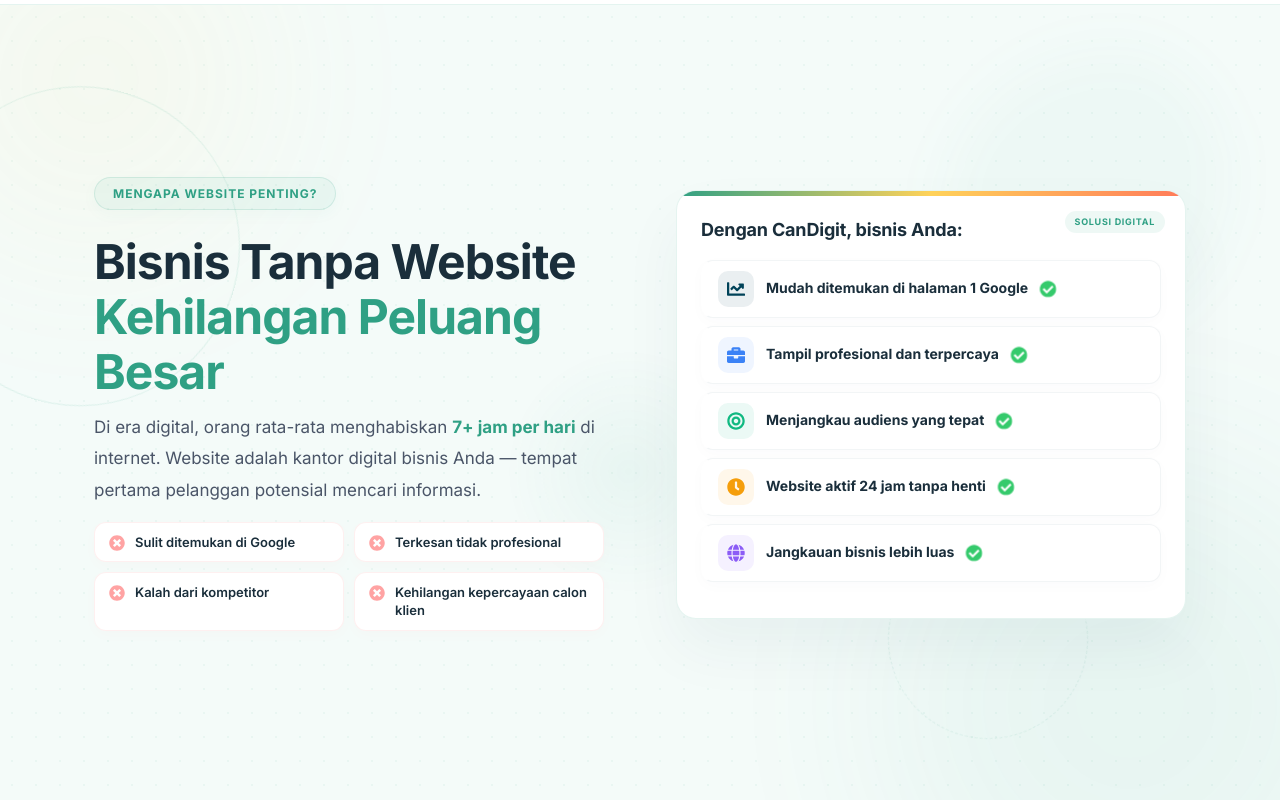
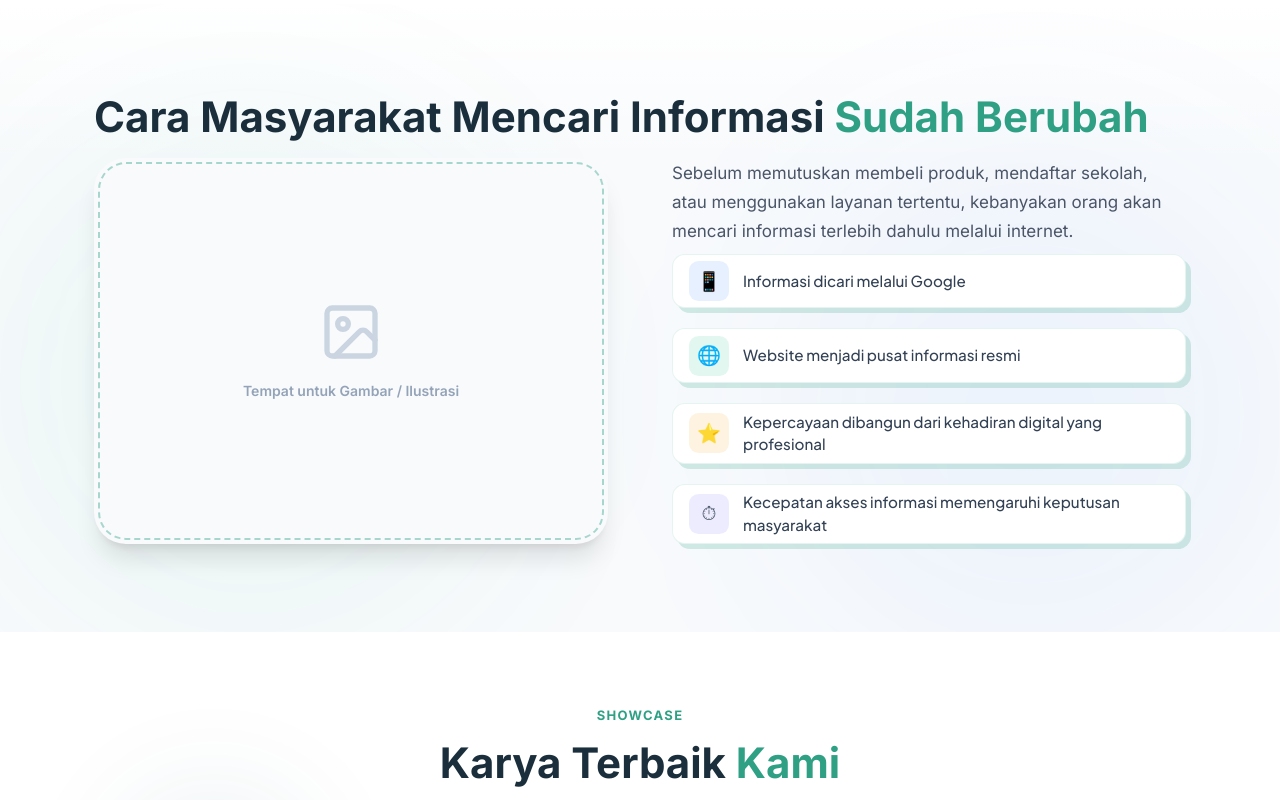
Before and after one commit to navyrastudio/companyprofilecandigital, a Next.js app: page / in a window 1280 px wide. Shown: the part 820-1620 px from the top of the page. Built offline with nearby package versions, Linux system fonts and the light colour scheme.

Commit message:
style: complete redesign of the why us section layout

```diff
--- a/app/components/WhyUsSection.tsx
+++ b/app/components/WhyUsSection.tsx
@@ -1,90 +1,64 @@
-import {
-  FaChartLine,
-  FaBriefcase,
-  FaBullseye,
-  FaClock,
-  FaGlobe,
-  FaTimesCircle,
-  FaCheckCircle,
-} from "react-icons/fa";
-
-const problems = [
-  "Sulit ditemukan di Google",
-  "Terkesan tidak profesional",
-  "Kalah dari kompetitor",
-  "Kehilangan kepercayaan calon klien",
-];
-
-const benefits = [
-  { Icon: FaChartLine, text: "Mudah ditemukan di halaman 1 Google", color: "#004258" },
-  { Icon: FaBriefcase, text: "Tampil profesional dan terpercaya", color: "#3b82f6" },
-  { Icon: FaBullseye, text: "Menjangkau audiens yang tepat", color: "#10b981" },
-  { Icon: FaClock, text: "Website aktif 24 jam tanpa henti", color: "#f59e0b" },
-  { Icon: FaGlobe, text: "Jangkauan bisnis lebih luas", color: "#8b5cf6" },
-];
+import { ImageIcon } from "lucide-react";
 
 export function WhyUsSection() {
+  const items = [
+    { emoji: "📱", text: "Informasi dicari melalui Google", color: "rgba(59, 130, 246, 0.12)" },
+    { emoji: "🌐", text: "Website menjadi pusat informasi resmi", color: "rgba(16, 185, 129, 0.12)" },
+    { emoji: "⭐", text: "Kepercayaan dibangun dari kehadiran digital yang profesional", color: "rgba(245, 158, 11, 0.12)" },
+    { emoji: "⏱", text: "Kecepatan akses informasi memengaruhi keputusan masyarakat", color: "rgba(99, 102, 241, 0.12)" }
+  ];
+
   return (
-    <section className="whyus-section" style={{ marginBottom: "-40px" }}>
-      {/* Glowing Backdrop Orbs */}
-      <div className="whyus-orb-1"></div>
-      <div className="whyus-orb-2"></div>
+    <section
+      id="why-us"
+      className="relative py-24 lg:py-32 overflow-hidden bg-slate-50"
+    >
+      {/* Background Decor */}
+      <div className="absolute top-0 inset-x-0 h-40 bg-gradient-to-b from-white to-transparent"></div>
+      <div className="absolute top-40 right-0 w-[500px] h-[500px] rounded-full bg-blue-500/5 blur-[100px]"></div>
+      <div className="absolute bottom-0 left-0 w-[500px] h-[500px] rounded-full bg-emerald-500/5 blur-[100px]"></div>
 
-      {/* Decorative Interactive Shapes */}
-      <div className="whyus-shape whyus-shape-1"></div>
-      <div className="whyus-shape whyus-shape-2"></div>
-      <div className="whyus-shape whyus-shape-3"></div>
-      <div className="whyus-shape whyus-shape-4"></div>
+      <div className="container relative z-10 mx-auto px-4 max-w-7xl">
 
-      <div className="container">
-        <div className="two-col why-us-grid">
-          {/* Left Column */}
-          <div className="whyus-left-col reveal-left">
-            <div className="section-label reveal reveal-d1">Mengapa Website Penting?</div>
-            <h2 className="section-title whyus-title reveal reveal-d2" style={{ textAlign: "left" }}>
-              Bisnis Tanpa Website<br />
-              <span>Kehilangan Peluang Besar</span>
-            </h2>
-            <p className="whyus-desc reveal reveal-d3">
-              Di era digital, orang rata-rata menghabiskan{" "}
-              <strong>7+ jam per hari</strong> di internet.
-              Website adalah kantor digital bisnis Anda — tempat pertama pelanggan potensial mencari informasi.
-            </p>
+        {/* Header Section */}
+        <div className="w-full text-left mb-16 lg:mb-20 reveal">
+          <h2 className="section-title whitespace-normal lg:whitespace-nowrap">
+            Cara Masyarakat Mencari Informasi <span>Sudah Berubah</span>
+          </h2>
+        </div>
 
-            {/* 2x2 Grid of Problems */}
-            <div className="whyus-problems-container">
-              {problems.map((item) => (
-                <div key={item} className="whyus-problem-item">
-                  <FaTimesCircle size={16} color="#ffa3a3" style={{ marginTop: "2px", flexShrink: 0 }} />
-                  <span className="whyus-problem-text">{item}</span>
-                </div>
-              ))}
+        {/* 2-Column Section */}
+        <div className="grid grid-cols-1 lg:grid-cols-2 gap-12 lg:gap-16 items-center">
+
+          {/* Left: Custom Styled Image Placeholder */}
+          <div className="relative w-full reveal-left">
+            <div className="why-image-wrapper shadow-xl">
+              <ImageIcon className="why-image-icon" />
+              <span className="why-image-text">Tempat untuk Gambar / Ilustrasi</span>
             </div>
           </div>
 
-          {/* Right Column */}
-          <div className="whyus-right-col reveal-right">
-            <div className="whyus-benefit-card">
-              <span className="whyus-card-badge">Solusi Digital</span>
-              <h3 className="whyus-benefit-title">
-                Dengan CanDigit, bisnis Anda:
-              </h3>
-              {benefits.map(({ Icon, text, color }) => (
-                <div key={text} className="whyus-benefit-item">
-                  <div
-                    className="whyus-benefit-icon"
-                    style={{
-                      background: color + "15",
-                    }}
-                  >
-                    <Icon size={18} color={color} />
+          {/* Right: Custom Styled Cards */}
+          <div className="reveal-right">
+            <p className="text-[17px] text-[#4a5568] leading-[1.7] mb-8">
+              Sebelum memutuskan membeli produk, mendaftar sekolah, atau menggunakan layanan tertentu, kebanyakan orang akan mencari informasi terlebih dahulu melalui internet.
+            </p>
+            <div className="flex flex-col gap-3">
+
+              {items.map((item, idx) => (
+                <div className="why-card group" key={idx}>
+                  <div className="why-icon-box" style={{ backgroundColor: item.color }}>
+                    {item.emoji}
                   </div>
-                  <span className="whyus-benefit-text">{text}</span>
-                  <FaCheckCircle size={16} color="#22c55e" className="whyus-check-icon" />
+                  <h3 className="why-title-text">
+                    {item.text}
+                  </h3>
                 </div>
               ))}
+
             </div>
           </div>
+
         </div>
       </div>
     </section>
--- a/app/globals.css
+++ b/app/globals.css
@@ -1026,6 +1026,7 @@ section {
   color: #2FA084;
 }
 
+#why-us .section-title span,
 #portfolio .section-title span,
 #testimonials .section-title span {
   color: #2FA084;
@@ -2126,3 +2127,150 @@ section {
   0% { opacity: 0; transform: translateX(30px); }
   100% { opacity: 1; transform: translateX(0); }
 }
+
+/* --- WHY US SECTION CUSTOM STYLES --- */
+.why-card {
+  position: relative;
+  background: #ffffff;
+  border-radius: 0.8rem;
+  padding: 0.4rem 1rem;
+  box-shadow: 5px 5px 0px rgba(47, 160, 132, 0.2);
+  transition: all 0.4s cubic-bezier(0.175, 0.885, 0.32, 1.275);
+  border: 1px solid rgba(47, 160, 132, 0.12);
+  display: flex;
+  align-items: center;
+  margin-top: 0.5rem;
+  gap: 0.875rem;
+  z-index: 1;
+}
+
+.why-card::before {
+  content: '';
+  position: absolute;
+  inset: 0;
+  border-radius: 1rem;
+  background: linear-gradient(120deg, var(--primary) 0%, rgba(47,160,132,0.1) 100%);
+  z-index: -1;
+  opacity: 0;
+  transform: scale(0.95);
+  transition: all 0.4s ease;
+}
+
+.why-card:hover {
+  transform: translateY(-3px);
+  border-color: transparent;
+  box-shadow: 0 10px 20px rgba(47, 160, 132, 0.08);
+}
+
+.why-card:hover::before {
+  opacity: 0.05;
+  transform: scale(1);
+}
+
+.why-icon-box {
+  width: 2.5rem;
+  height: 2.5rem;
+  min-width: 2.5rem;
+  border-radius: 0.6rem;
+  display: flex;
+  align-items: center;
+  justify-content: center;
+  font-size: 1.2rem;
+  transition: all 0.5s ease;
+  position: relative;
+  overflow: hidden;
+  z-index: 2;
+}
+
+.why-icon-box::after {
+  content: '';
+  position: absolute;
+  top: -100%;
+  left: -100%;
+  width: 300%;
+  height: 300%;
+  background: linear-gradient(to bottom right, rgba(255, 255, 255, 0.8) 0%, rgba(255, 255, 255, 0) 100%);
+  transform: rotate(45deg) translateY(-150%);
+  transition: transform 0.6s ease-in-out;
+  z-index: -1;
+}
+
+.why-card:hover .why-icon-box {
+  transform: scale(1.1) rotate(5deg);
+  box-shadow: 0 5px 15px rgba(0,0,0,0.1);
+}
+
+.why-card:hover .why-icon-box::after {
+  transform: rotate(45deg) translateY(150%);
+}
+
+.why-title-text {
+  font-size: 0.95rem;
+  font-weight: 500;
+  color: #334155;
+  font-family: 'Plus Jakarta Sans', sans-serif;
+  line-height: 1.5;
+  transition: color 0.3s ease;
+}
+
+.why-card:hover .why-title-text {
+  color: var(--primary);
+}
+
+/* Beautiful custom border for image placeholder */
+.why-image-wrapper {
+  position: relative;
+  width: 100%;
+  aspect-ratio: 4/3;
+  border-radius: 2rem;
+  background: #f8fafc;
+  display: flex;
+  flex-direction: column;
+  align-items: center;
+  justify-content: center;
+  overflow: hidden;
+  cursor: pointer;
+  transition: all 0.4s ease;
+}
+
+.why-image-wrapper::before {
+  content: '';
+  position: absolute;
+  inset: 4px;
+  border-radius: calc(2rem - 4px);
+  border: 2px dashed rgba(47, 160, 132, 0.4);
+  transition: all 0.5s ease;
+}
+
+.why-image-wrapper:hover::before {
+  border-color: var(--primary);
+  border-style: solid;
+  transform: scale(0.97);
+  background: rgba(47, 160, 132, 0.03);
+}
+
+.why-image-icon {
+  width: 4rem;
+  height: 4rem;
+  color: #cbd5e1;
+  margin-bottom: 1rem;
+  transition: all 0.5s cubic-bezier(0.175, 0.885, 0.32, 1.275);
+  z-index: 10;
+}
+
+.why-image-wrapper:hover .why-image-icon {
+  color: var(--primary);
+  transform: scale(1.2) translateY(-5px);
+}
+
+.why-image-text {
+  font-size: 0.875rem;
+  font-weight: 600;
+  color: #94a3b8;
+  z-index: 10;
+  transition: all 0.3s ease;
+}
+
+.why-image-wrapper:hover .why-image-text {
+  color: var(--primary);
+}
```
